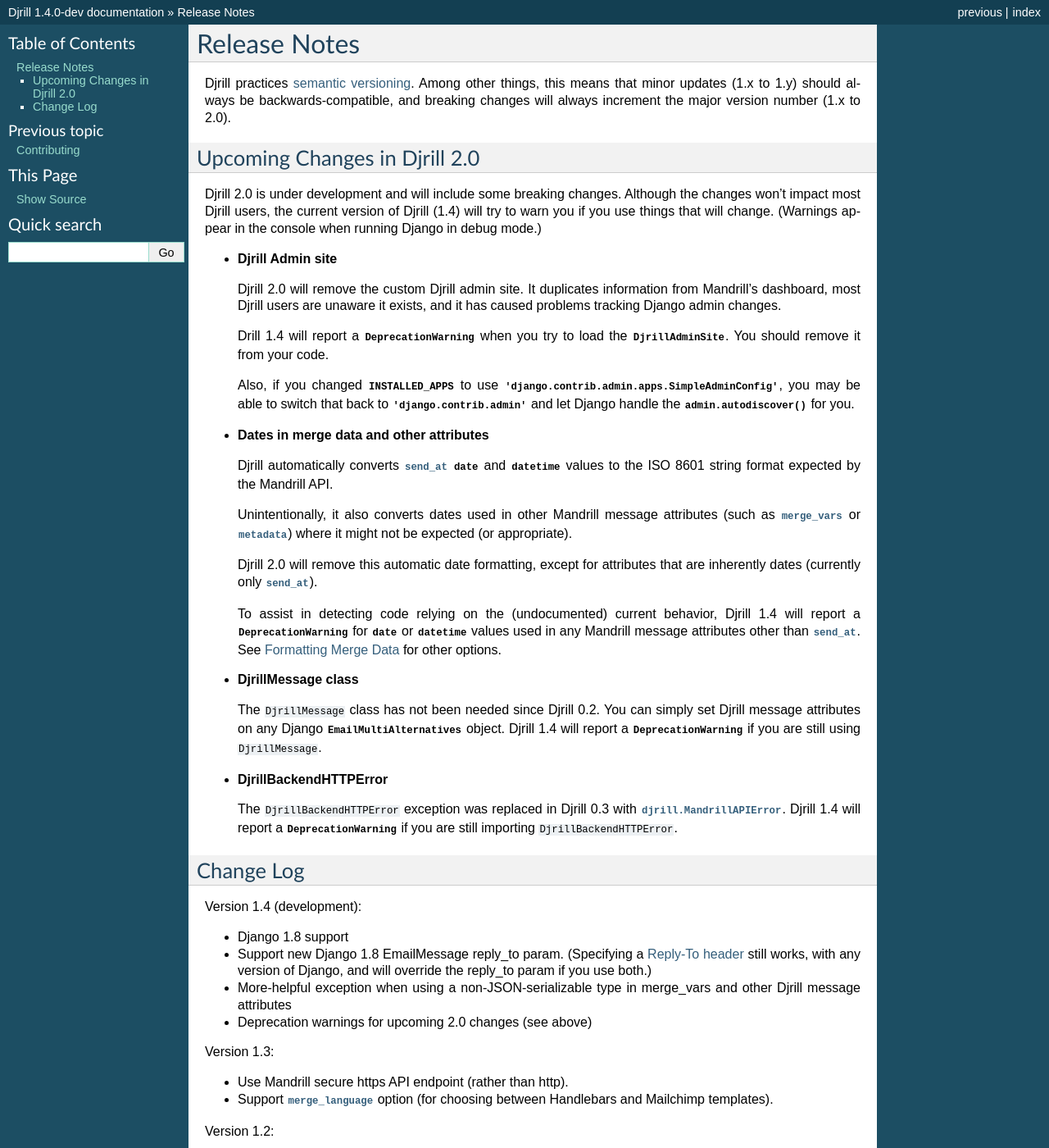
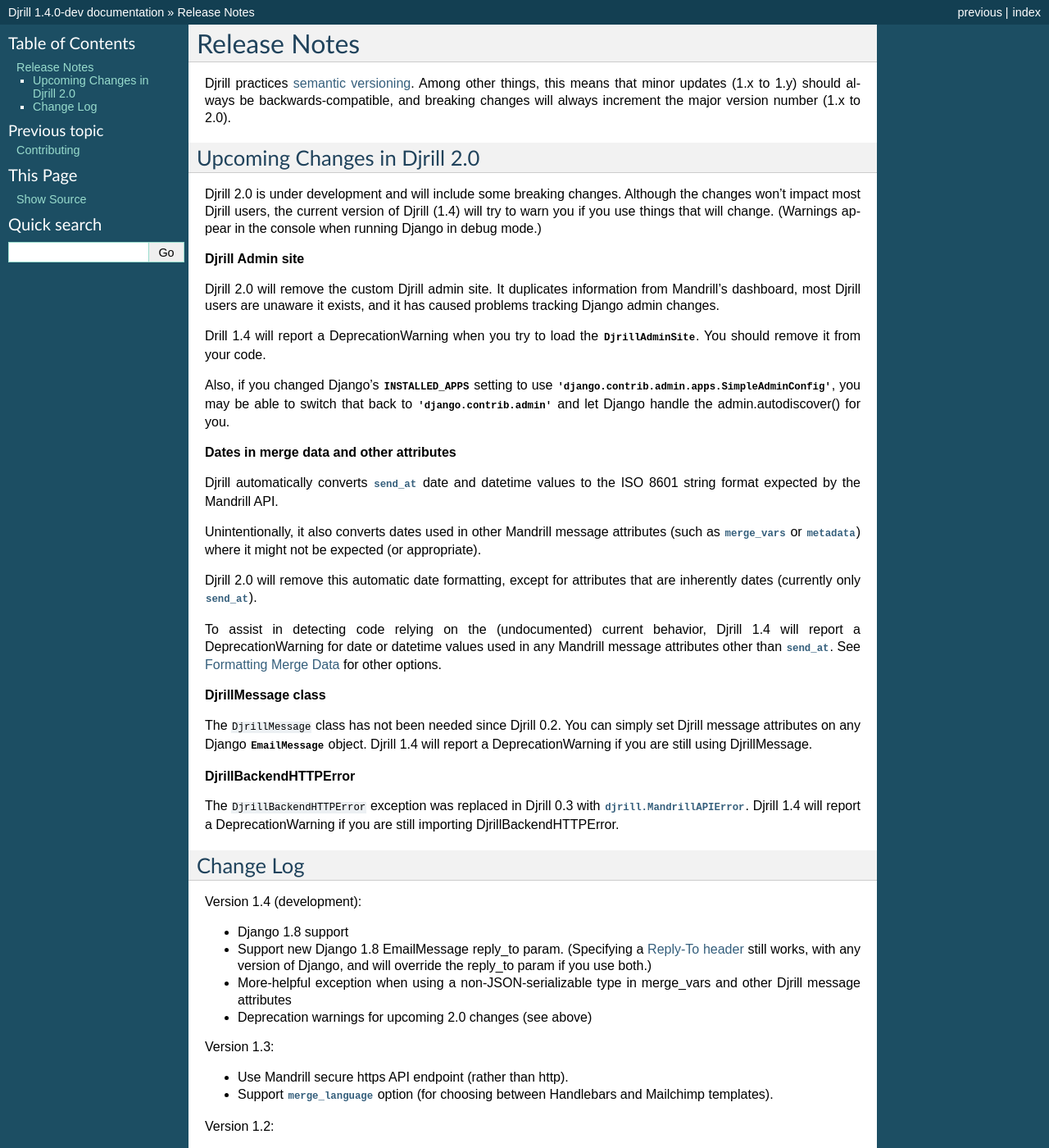
Before and after one commit to brack3t/Djrill, a Sphinx documentation site: the page built from docs/history.rst, in a window 1280 px wide and 1400 px high. Shown: the whole window at 82% size. Built offline with Sphinx 7.4.7, drawn with Linux system fonts in a browser that asks for light colours.

```diff
--- a/docs/history.rst
+++ b/docs/history.rst
@@ -16,50 +16,54 @@ version of Djrill (1.4) will try to warn you if you use things
 that will change. (Warnings appear in the console when running Django
 in debug mode.)
 
-* **Djrill Admin site**
 
-  Djrill 2.0 will remove the custom Djrill admin site. It duplicates
-  information from Mandrill's dashboard, most Djrill users are unaware
-  it exists, and it has caused problems tracking Django admin changes.
+**Djrill Admin site**
 
-  Drill 1.4 will report a `DeprecationWarning` when you try to load
-  the `DjrillAdminSite`. You should remove it from your code.
+Djrill 2.0 will remove the custom Djrill admin site. It duplicates
+information from Mandrill's dashboard, most Djrill users are unaware
+it exists, and it has caused problems tracking Django admin changes.
 
-  Also, if you changed :setting:`INSTALLED_APPS` to use
-  `'django.contrib.admin.apps.SimpleAdminConfig'`, you may be able to
-  switch that back to `'django.contrib.admin'` and let Django
-  handle the `admin.autodiscover()` for you.
+Drill 1.4 will report a DeprecationWarning when you try to load
+the `DjrillAdminSite`. You should remove it from your code.
 
-* **Dates in merge data and other attributes**
+Also, if you changed Django's :setting:`INSTALLED_APPS` setting to use
+`'django.contrib.admin.apps.SimpleAdminConfig'`, you may be able to
+switch that back to `'django.contrib.admin'` and let Django
+handle the admin.autodiscover() for you.
 
-  Djrill automatically converts :attr:`send_at` `date` and `datetime`
-  values to the ISO 8601 string format expected by the Mandrill API.
 
-  Unintentionally, it also converts dates used in other Mandrill message
-  attributes (such as :attr:`merge_vars` or :attr:`metadata`) where it
-  might not be expected (or appropriate).
+**Dates in merge data and other attributes**
 
-  Djrill 2.0 will remove this automatic date formatting, except
-  for attributes that are inherently dates (currently only `send_at`).
+Djrill automatically converts :attr:`send_at` date and datetime
+values to the ISO 8601 string format expected by the Mandrill API.
 
-  To assist in detecting code relying on the (undocumented) current
-  behavior, Djrill 1.4 will report a `DeprecationWarning` for `date`
-  or `datetime` values used in any Mandrill message attributes other
-  than `send_at`. See :ref:`formatting-merge-data` for other options.
+Unintentionally, it also converts dates used in other Mandrill message
+attributes (such as :attr:`merge_vars` or :attr:`metadata`) where it
+might not be expected (or appropriate).
 
-* **DjrillMessage class**
+Djrill 2.0 will remove this automatic date formatting, except
+for attributes that are inherently dates (currently only `send_at`).
 
-  The ``DjrillMessage`` class has not been needed since Djrill 0.2.
-  You can simply set Djrill message attributes on any Django
-  :class:`~django.core.mail.EmailMultiAlternatives` object.
-  Djrill 1.4 will report a `DeprecationWarning` if you are still
-  using ``DjrillMessage``.
+To assist in detecting code relying on the (undocumented) current
+behavior, Djrill 1.4 will report a DeprecationWarning for date
+or datetime values used in any Mandrill message attributes other
+than `send_at`. See :ref:`formatting-merge-data` for other options.
 
-* **DjrillBackendHTTPError**
 
-  The ``DjrillBackendHTTPError`` exception was replaced in Djrill 0.3
-  with :exc:`djrill.MandrillAPIError`.   Djrill 1.4 will report a
-  `DeprecationWarning` if you are still importing ``DjrillBackendHTTPError``.
+**DjrillMessage class**
+
+The ``DjrillMessage`` class has not been needed since Djrill 0.2.
+You can simply set Djrill message attributes on any Django
+:class:`~django.core.mail.EmailMessage` object.
+Djrill 1.4 will report a DeprecationWarning if you are still
+using DjrillMessage.
+
+
+**DjrillBackendHTTPError**
+
+The ``DjrillBackendHTTPError`` exception was replaced in Djrill 0.3
+with :exc:`djrill.MandrillAPIError`.   Djrill 1.4 will report a
+DeprecationWarning if you are still importing DjrillBackendHTTPError.
 
 
 Change Log
```
